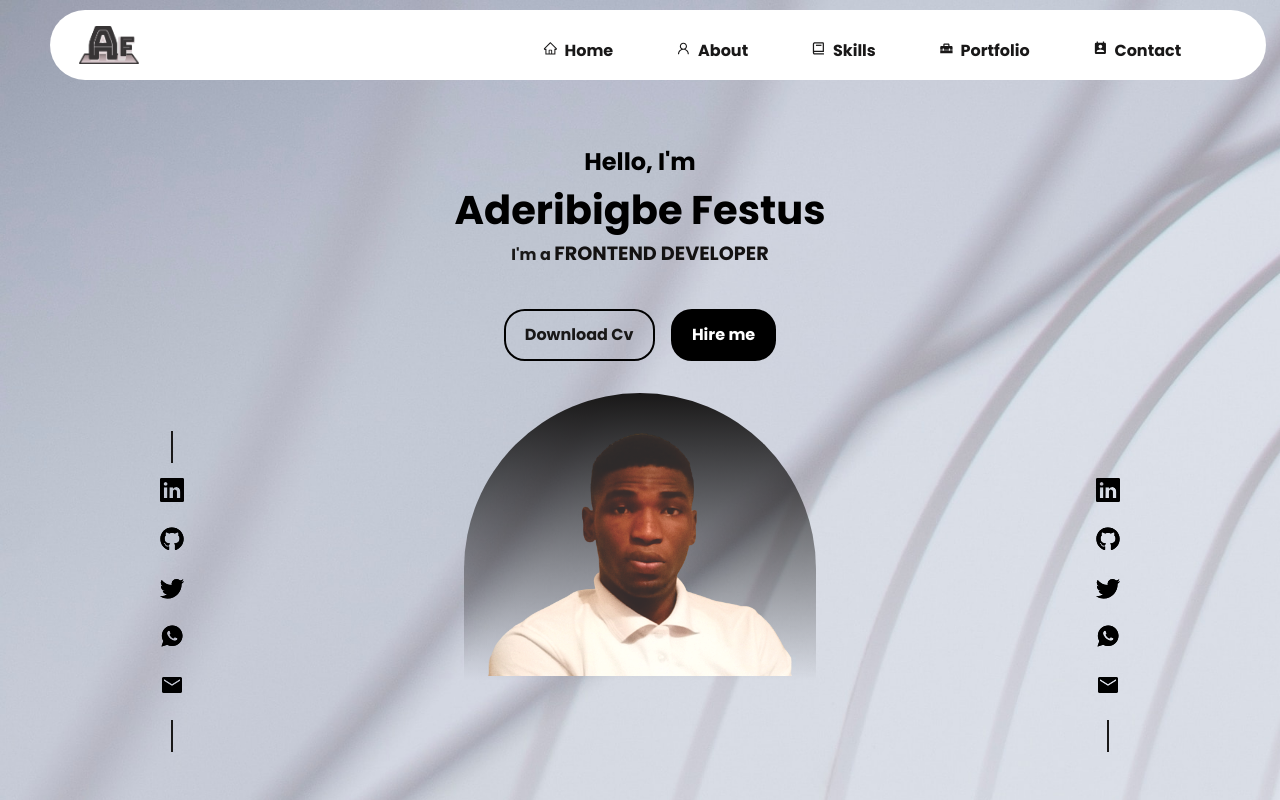
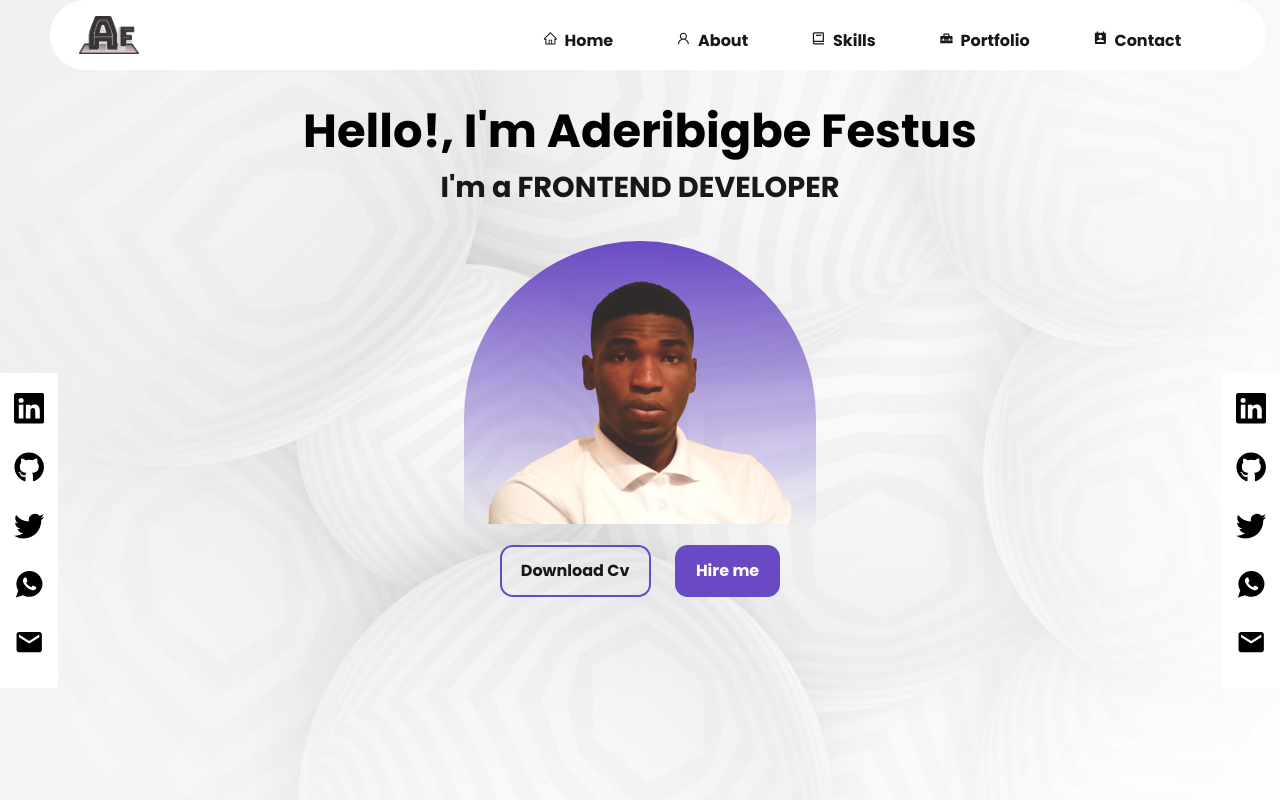
Before and after one commit to Festus891/Personal-Portfolio, a React (Create React App) app: page / in a window 1280 px wide. Shown: the top 800 px of the page. Built offline with nearby package versions, Linux system fonts and the light colour scheme.

Commit message:
updating

```diff
--- a/src/components/HeaderFixed/HeaderFixed.css
+++ b/src/components/HeaderFixed/HeaderFixed.css
@@ -1,9 +1,8 @@
-div > a > img{
+div > a > img {
   width: 60px;
 }
 
-
-.header_fixed_container{
+.header_fixed_container {
   display: flex;
   justify-content: space-between;
   align-items: center;
@@ -12,24 +11,20 @@ div > a > img{
   font-size: 1rem;
   position: fixed;
   width: 95%;
-    top: 10px;
+  top: 0px;
   left: 50px;
   z-index: 99;
   border-radius: 3rem;
   background-color: var(--color-white);
-
 }
 
-
-
-.header_link{
+.header_link {
   display: grid;
   grid-template-columns: repeat(5, auto);
   grid-gap: 8px;
   align-items: center;
   text-align: center;
   padding: 0.9rem 2rem;
-
 }
 
 ul > li > a {
@@ -39,15 +34,15 @@ ul > li > a {
   font-weight: bolder;
 }
 
-
-ul > li > a:hover{
-    border-bottom: 3.5px solid var(--color-black);
+ul > li > a:hover {
+  border-bottom: 3.5px solid var(--color-purple);
   padding-bottom: 1px;
   width: 20px;
   width: max-content;
+  color: var(--color-purple);
 }
 
-.list_icon{
+.list_icon {
   padding: 14px 0px 0 0;
   font-size: 1.8rem;
 }
@@ -58,15 +53,13 @@ ul > li > a:hover{
     padding-bottom: 1.3px;
 } */
 
-
-.menu{
+.menu {
   display: none;
 }
 
-
 /* ----Media Queries (Medium Device) -----*/
 @media screen and (max-width: 1024px) {
-    .header_fixed_container{
+  .header_fixed_container {
     z-index: 99;
     width: 100%;
     position: fixed;
@@ -74,15 +67,14 @@ ul > li > a:hover{
     left: 0;
     border-radius: 0rem;
     padding: 0 2rem;
-
   }
 
-    .header_link{
+  .header_link {
     display: flex;
     flex-direction: column;
     justify-content: flex-start;
-        background: var(--color-light) ;
-        box-shadow: 0 8px 32px 0 rgba(31, 38, 135, .37);
+    background: var(--color-light);
+    box-shadow: 0 8px 32px 0 rgba(31, 38, 135, 0.37);
     border-radius: 13px;
     backdrop-filter: blur(4px);
     width: 50%;
@@ -95,10 +87,9 @@ ul > li > a:hover{
     margin: 0 50px 0 290px;
     z-index: -1;
     transition: all 0.3s ease-in-out;
-
   }
 
-    .header_link.active{
+  .header_link.active {
     left: 0%;
   }
 
@@ -106,36 +97,25 @@ ul > li > a:hover{
     display: block;
     padding: 0.5rem 10px;
     color: #222;
-
   }
 
-    ul > li > a:hover{
+  ul > li > a:hover {
     backdrop-filter: blur(20px);
     border-radius: none;
     border: none;
   }
 
-
-
-
-    .menu{
+  .menu {
     display: block;
     color: var(--color-black);
     font-size: 1.7rem;
-
-
   }
-
-
 }
 
 /* ----Media Queries (Small Device) -----*/
 @media screen and (max-width: 600px) {
-    .header_link{
+  .header_link {
     width: 60%;
     margin: 0 50px 0 200px;
-
-
   }
-
 }
--- a/src/components/header/Header.jsx
+++ b/src/components/header/Header.jsx
@@ -1,27 +1,27 @@
-import React from 'react'
-import './header.css'
-import CTA from './CTA'
-import myself from '../../asset/myself.png'
-import HeaderSociial from './HeaderSociial'
+import React from "react";
+import "./header.css";
+import CTA from "./CTA";
+import myself from "../../asset/myself.png";
+import HeaderSociial from "./HeaderSociial";
 
 const Header = () => {
   return (
     <header>
       <div className="container header_container">
-        <h2>Hello, I'm</h2>
-        <h1>Aderibigbe Festus</h1>
-        <h5 className="text-light">I'm a <span>FRONTEND DEVELOPER</span> </h5>
-        <CTA/>
-
+        {/* <h2>Hello!, I'm</h2> */}
+        <h1>Hello!, I'm Aderibigbe Festus</h1>
+        <h5 className="text-light">I'm a FRONTEND DEVELOPER</h5>
         <div className="me">
           <img src={myself} alt="profile" />
         </div>
+
+        <CTA />
 
         <HeaderSociial />
         <HeaderSociial />
       </div>
     </header>
-  )
-}
+  );
+};
 
-export default Header
+export default Header;
--- a/src/components/header/header.css
+++ b/src/components/header/header.css
@@ -1,103 +1,110 @@
-header{
+header {
   height: 100vh;
-    padding-top: 9rem;
+  padding-top: 6rem;
   overflow: hidden;
+  background-image: url(../../asset/white1.jpg);
+  background-size: cover;
+  background-repeat: no-repeat;
 }
 
-.header_container{
+.header_container {
   text-align: center;
   height: 100%;
   position: relative;
+  display: flex;
+  flex-direction: column;
+  align-items: center;
 }
 
-span{
-    /* color: var(--color-b-primary); */
-    color: rgb(20, 18, 18);
-    font-size: 1.2rem;
+h1 {
+  font-size: 2.9rem;
+  font-weight: bolder;
+}
+
+h2 {
+  font-size: 1rem;
   font-weight: bold;
 }
 
-h1{
-    font-size: 2.5rem;
-    font-weight: bolder;
-}
-
-h2{
-    font-size: 1rem;
-    font-weight: bold ;
-}
-
-h5{
-    font-size: 1rem;
+h5 {
+  font-size: 1.8rem;
   color: var(--color-b-primary);
-    font-weight: bold ;
+  font-weight: bold;
 }
 
 /* CTA Button */
 
-.cta{
-    margin-top: 2.5rem;
+.cta {
+  margin-top: 1rem;
   display: flex;
-    gap: 1rem;
+  gap: 1.5rem;
   justify-content: center;
 }
 
 /*----- Social styling ----*/
-.header_socials_left{
+.header_socials_left {
   display: flex;
   flex-direction: column;
   gap: 0.8rem;
   align-items: center;
   position: absolute;
   left: 0;
-    bottom: 3rem;
-    font-size: 1.5rem;
+  bottom: 7rem;
+  font-size: 1.9rem;
+  border: 10px;
+  background: var(--color-white);
+  width: 58px;
+  padding: 18px;
 }
 
-.header_socials_right{
+.header_socials_right {
   display: flex;
   flex-direction: column;
   gap: 0.8rem;
   align-items: center;
   position: absolute;
   right: 0;
-    bottom: 3rem;
-    font-size: 1.5rem;
+  bottom: 7rem;
+  background: var(--color-white);
+  font-size: 1.9rem;
+  width: 58px;
+  padding: 18px;
 }
 
-
-
-.header_socials_left::after{
+/* .header_socials_left::after {
   content: "";
   width: 2px;
   height: 2rem;
   background-color: var(--color-b-primary);
-
 }
-.header_socials_left::before{
+.header_socials_left::before {
   content: "";
   width: 2px;
   height: 2rem;
   background-color: var(--color-b-primary);
-
 }
 
-.header_socials_right::after{
+.header_socials_right::after {
   content: "";
   width: 2px;
   height: 2rem;
   background-color: var(--color-b-primary);
+}
 
-}
+.header_socials_right::before {
+  content: "";
+  width: 2px;
+  height: 2rem;
+  background-color: var(--color-b-primary);
+} */
 
 /* myself */
 
-.me{
-    background: linear-gradient(var(--color-b-primary), transparent);
+.me {
+  background: linear-gradient(var(--color-purple), transparent);
   width: 22rem;
   height: 18rem;
-    position: absolute;
-    left: calc(50% - 11rem);
+  justify-content: center;
   margin-top: 2rem;
   border-radius: 12rem 12rem 0 0;
   overflow: hidden;
@@ -106,73 +113,56 @@ h5{
 
 /* scroll down sytling */
 
-
-
-
 /* ----Media Queries (Medium Device) -----*/
 @media screen and (max-width: 1024px) {
-    header{
+  header {
     height: 100vh;
   }
-
-
 }
 
 /* ----Media Queries (Small Device) -----*/
 @media screen and (max-width: 600px) {
-    header{
+  header {
     height: 100vh;
   }
 
-    .header_socials_left{
-        bottom: 0;
-        font-size: 1.3rem;
-        /* bottom: 15rem;
-        left: -0.8rem; */
-
-    }
-
-    .header_socials_right{
+  .header_socials_left {
     display: none;
   }
 
-    span{
+  .header_socials_right {
+    display: none;
+  }
+
+  span {
     color: var(--color-b-primary);
     font-size: 1.2rem;
     font-weight: bold;
   }
 
-    h1{
+  h1 {
     font-size: 1.8rem;
     font-weight: bolder;
   }
 
-    h2{
+  h2 {
     font-size: 0.5rem;
-        font-weight: bold ;
+    font-weight: bold;
   }
 
-    h5{
+  h5 {
     font-size: 0.8rem;
     color: var(--color-b-primary);
-        font-weight: bold ;
+    font-weight: bold;
   }
-
-
-
 }
 
 @media screen and (max-width: 450px) {
-    header{
+  header {
     height: 100vh;
   }
-    .header_socials_left{
-
+  .header_socials_left {
     bottom: 15rem;
     left: -0.8rem;
-
   }
-
-
-
 }
--- a/src/index.css
+++ b/src/index.css
@@ -1,6 +1,6 @@
-@import url('https://fonts.googleapis.com/css2?family=Poppins:wght@100;200;300;400;500;600;700;800&display=swap');
+@import url("https://fonts.googleapis.com/css2?family=Poppins:wght@100;200;300;400;500;600;700;800&display=swap");
 
-*{
+* {
   margin: 0;
   padding: 0;
   box-sizing: border-box;
@@ -10,24 +10,19 @@
   border: 0;
 }
 
-:root{
-    --color-bg: #1f1f38;
-    --color-green: #06EB21;
-
-    --color--bg-variant: #2c2c6c;
-    --color-primary: #4db5ff;
-    --color-primary-variant: rgba(77, 188, 255, 0.4);
-    --container-width-lg: 75%;
+:root {
+  --container-width-lg: 100%;
   --container-width-md: 86%;
   --container-width-ms: 90%;
   --transition: all 400ms ease;
   --color-light: rgba(255, 255, 255, 0.6);
   --color-white: #fff;
+  --color-purple: #694ac4;
   --color-black: black;
   --color-b-primary: #191818;
 }
 
-html{
+html {
   scroll-behavior: smooth;
 }
 
@@ -35,95 +30,87 @@ html{
     display: none;
 } */
 
-body{
-    background-color: var(--color-white);
-    font-family: 'Poppins', sans-serif;
+body {
+  background-color: var(--color-light);
+  font-family: "Poppins", sans-serif;
   color: var(--color-black);
   line-height: 1.5;
-    background-image: url(../src/asset/white4.jpg);
-    background-size: cover;
-    background-repeat: repeat;
-
+  /* background-image: url(../src/asset/white4.jpg); */
+  background-size: contain;
+  background-repeat: no-repeat;
 }
 
 /* -------General styling----- */
 
-.container{
+.container {
   width: var(--container-width-lg);
   margin: 0 auto;
-
 }
 
-
-
-
-
-section{
+section {
   margin-top: 5rem;
   overflow: hidden;
 }
 
-section > h2, section > h5{
+section > h2,
+section > h5 {
   text-align: center;
   color: var(--color-b-primary);
   font-weight: bolder;
   margin-bottom: 1rem;
 }
 
-section >h2{
+section > h2 {
   color: var(--color-white);
   margin-bottom: 0.2rem;
 }
 
-section >h2::after{
+section > h2::after {
   content: "";
   width: 10px;
   height: 2rem;
   background-color: var(--color-b-primary);
 }
 
-.text-light{
+.text-light {
   color: var(--color-b-primary);
 }
 
-a{
+a {
   color: var(--color-black);
   transition: var(--transition);
 }
 
-
-
-.btn{
+.btn {
   width: max-content;
   display: inline-block;
   color: var(--color-b-primary);
   padding: 0.75rem 1.2rem;
-    border-radius: 1.3rem;
+  border-radius: 0.8rem;
   cursor: pointer;
-    border: 2px solid var(--color-black);
+  border: 2px solid var(--color-purple);
   transition: var(--transition);
   font-weight: bolder;
-
 }
 
-.btn:hover{
-    background-color: var(--color-b-primary);
+.btn:hover {
+  background-color: var(--color-purple);
   color: var(--color-white);
   border-color: transparent;
 }
 
-.btn-primary{
-    background: var(--color-black);
+.btn-primary {
+  background: var(--color-purple);
   color: var(--color-white);
 }
 
-.btn-primary:hover{
+.btn-primary:hover {
   background: transparent;
   color: var(--color-b-primary);
-    border: 2px solid var(--color-black);
+  border: 2px solid var(--color-purple);
 }
 
-img{
+img {
   display: block;
   width: 100%;
 }
@@ -131,15 +118,21 @@ img{
 /* ----------Medium Device design----- */
 
 @media screen and (max-width: 1024px) {
-        .container{
+  body {
+    background-image: url(../src/asset/white4.jpg);
+    background-size: contain;
+    background-repeat: repeat;
+  }
+
+  .container {
     width: var(--container-width-md);
   }
 
-        section{
+  section {
     margin-top: 3rem;
   }
 
-        section > .text{
+  section > .text {
     align-items: center;
     color: var(--color-white);
     width: fit-content;
@@ -149,22 +142,21 @@ img{
     border-bottom: 2px solid var(--color-b-primary);
   }
 
-        #about > h5{
+  #about > h5 {
     text-align: center;
     margin: auto;
     color: var(--color-b-primary);
     font-weight: bolder;
     padding-top: 10px;
-
   }
 }
 
 @media screen and (max-width: 600px) {
-    .container{
+  .container {
     width: var(--container-width-ms);
   }
 
-    section > h2{
+  section > h2 {
     margin-bottom: 1rem;
   }
 }
```
Also changed, not shown: src/components/experience/Experience.jsx (+42 -38 lines), src/asset/skills/html.png (added), src/asset/skills/html5.png (added). Lines whose indentation alone changed are shown as unchanged.
